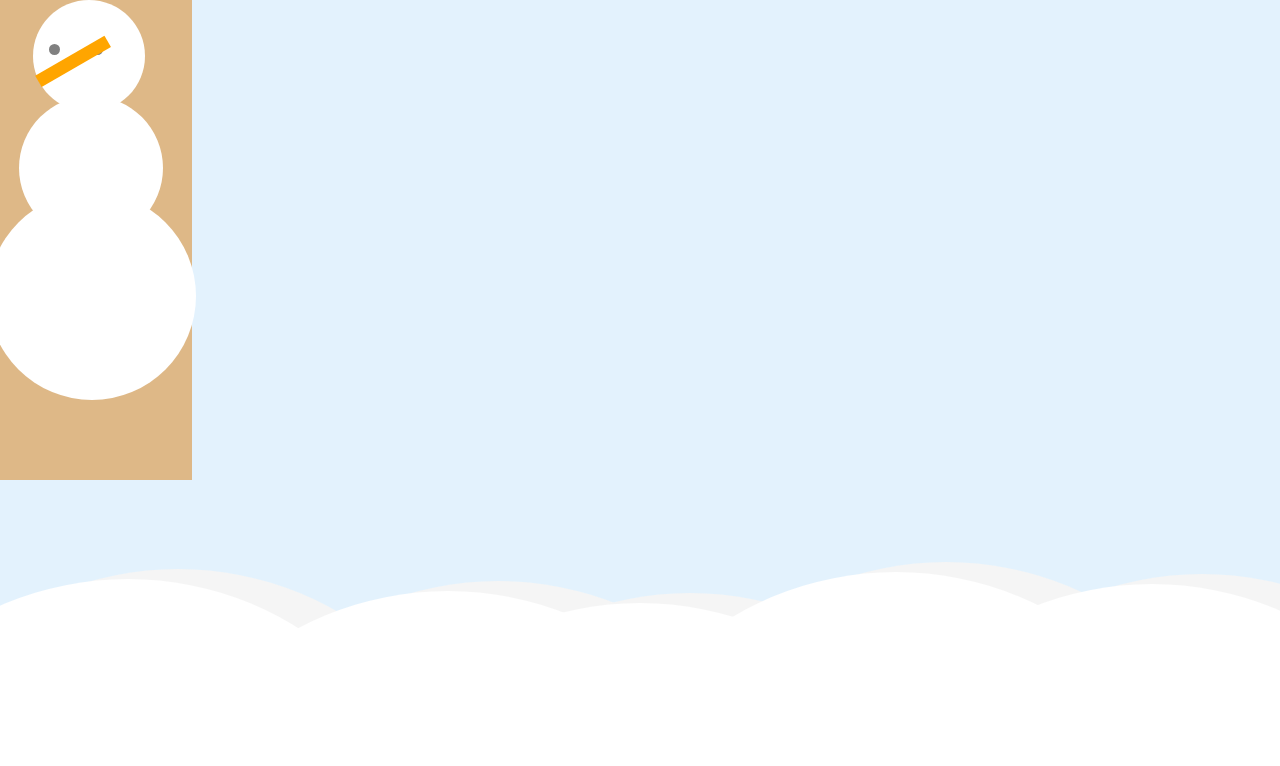
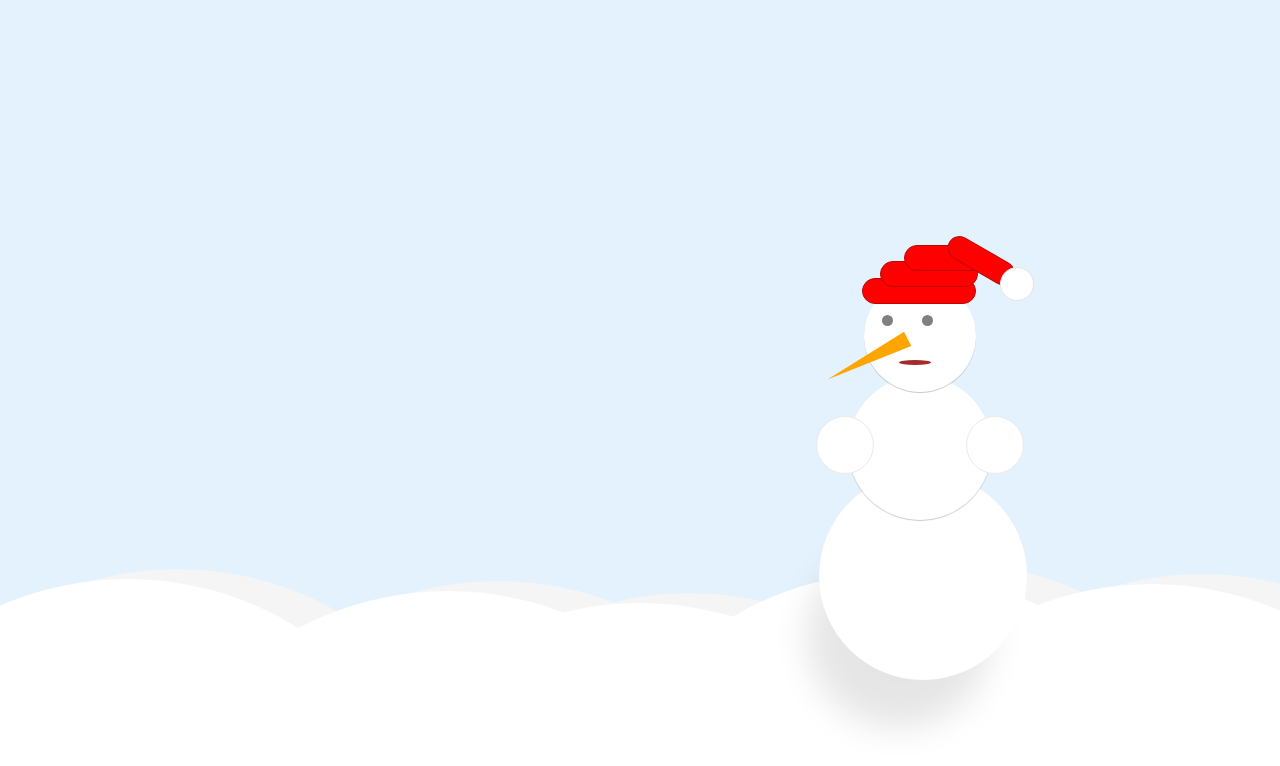
Before and after one commit to CristinaColomoiets/navidad_css, a website: page index.html in a window 1280 px wide. Drawn offline with Linux system fonts and the light colour scheme.

Commit message:
posicion y mejora del muñeco(cara, gorro, sombras)

```diff
--- a/css/style.css
+++ b/css/style.css
@@ -14,7 +14,7 @@ body{
   overflow: hidden;
 }
 
-.layer{
+.wrapper__floor .layer{
   width: 40rem;
   height: 40rem;
   background-color: white;
@@ -53,9 +53,11 @@ body{
 
 .wrapper__snowman{
   width: 12rem;
-  height: 30rem;
-  background-color: burlywood;
+  height: 25rem;
+
   position: absolute;
+  bottom: 15%;
+  right: 20%;
 }
 
 .wrapper__snowman .circle{
@@ -64,33 +66,107 @@ body{
   border-radius: 50%;
 }
 
+.wrapper__snowman .box-hat{
+  width: 10rem;
+  height: 10rem;
+  /* border: 1px solid grey; */
+  position: absolute;
+  top: -8.5rem;
+  left: -1rem;
+  display: flex;
+  flex-flow: column;
+  justify-content: flex-end;
+  align-items: flex-end;
+  z-index: 4;
+}
+
+.wrapper__snowman .hat-ball{
+  width: 2rem;
+  height: 2rem;
+  background-color: white;
+  border: 1px solid rgb(229, 229, 229);
+  border-radius: 50%;
+  position: absolute;
+  top: 7.7rem;
+  left: 11.5rem;
+  z-index: 3;
+}
+
+.wrapper__snowman .hat-layer{
+  background-color: red;
+  border-radius: 3rem;
+  border: 1px solid rgb(189, 5, 5);
+}
+
+.wrapper__snowman .hl-1{
+  width: 4.5rem;
+  height: 1.4rem;
+  position: absolute;
+  top: 5.4rem;
+  left: 8.3rem;
+  z-index: 2;
+  transform-origin: left;
+  transform: rotate(30deg);
+}
+
+.wrapper__snowman .hl-2{
+  width: 5rem;
+  height: 1.5rem;
+  position: absolute;
+  top: 6.3rem;
+  left: 5.5rem;
+  z-index: 1;
+}
+
+.wrapper__snowman .hl-3{
+  width: 6rem;
+  height: 1.5rem;
+  position: absolute;
+  top: 7.3rem;
+  left: 4rem;
+}
+
+.wrapper__snowman .hl-4{
+  width: 7rem;
+  height: 1.5rem;
+}
+
 .wrapper__snowman .circle1{
-  top: 0%;
-  left: 17%;
+  top: 0px;
+  left: 2rem;
   width: 7rem;
   height: 7rem;
   display: flex;
   flex-flow: column;
   justify-content:center;
   align-items: flex-start;
+  box-shadow: 0px 1px 0px 0px rgb(0 0 0 / 20%);
+  z-index: 2;
 }
 
 .wrapper__snowman .circle2{
-  top: 20%;
-  left: 10%;
+  top: 6rem;
+  left: 1rem;
   width: 9rem;
   height: 9rem;
+  box-shadow: 0px 1px 1px 0px rgb(0 0 0 / 20%);
+  z-index: 1;
 }
 
 .wrapper__snowman .circle3{
-  top: 40%;
-  left: -6%;
+  top: 12rem;
+  left: -0.8rem;
   width: 13rem;
   height: 13rem;
+  box-shadow: -7px 15px 15px 0px rgba(0, 0, 0, 0.20);
+  box-shadow: -24px 60px 34px -12px rgb(0 0 0 / 10%);
 }
 
 .wrapper__snowman .box-eyes{
   display: flex;
+  position:absolute;
+  top: 2.2rem;
+  left: 0.2rem;
 }
 
 .wrapper__snowman .eyes{
@@ -98,14 +174,54 @@ body{
   height: .7rem;
   background-color: grey;
   border-radius: 50%;
-  margin: 0 1rem;
+  margin: 0 .9rem;
 }
 
 .wrapper__snowman .nose{
-  width: 5rem;
-  height: .8rem;
-  background-color: orange;
   transform-origin:center;
-  transform:rotate(-30deg);
-  transform: translateY()
+  transform:rotate(63deg);
+  transform: translateY();
+  position: absolute;
+  top: 2rem;
+  left: -0.5rem;
+  border: 8px solid transparent;
+  border-top: 90px solid orange;
 }
+
+.wrapper__snowman .mouth{
+  width: 2rem;
+  height: .3rem;
+  background-color: brown;
+  border-radius: 50%;
+  position: absolute;
+  top: 5rem;
+  left: 2.2rem;
+  transform-origin: center;
+  /* transform: skew(-20deg); */
+}
+
+.wrapper__snowman .hands{
+  display: flex;
+  flex-flow: row;
+  justify-content: space-between;
+}
+
+.wrapper__snowman .hand{
+  width: 3.5rem;
+  height: 3.5rem;
+  background-color: white;
+  border: 1px solid rgb(236, 234, 234);
+  border-radius: 50%;
+  position: absolute;
+  /* z-index: 1; */
+}
+
+.wrapper__snowman .hand-left{
+  top: 2.5rem;
+  left: -2rem;
+}
+
+.wrapper__snowman .hand-right{
+  top: 2.5rem;
+  right: -2rem;
+}
--- a/index.html
+++ b/index.html
@@ -17,6 +17,14 @@
     </div>
 
     <div class="wrapper__snowman">
+        <div class="box-hat">
+            <div class="hat-ball"></div>
+            <div class="hat-layer hl-1"></div>
+            <div class="hat-layer hl-2"></div>
+            <div class="hat-layer hl-3"></div>
+            <div class="hat-layer hl-4"></div>
+        </div>
+
         <div class="circle circle1">
             <div class="box-eyes">
                 <div class="eyes eye1"></div>
@@ -25,7 +33,12 @@
             <div class="nose"></div>
             <div class="mouth"></div>
         </div>
-        <div class="circle circle2"></div>
+        <div class="circle circle2">
+            <div class="hands">
+                <div class="hand hand-left"></div>
+                <div class="hand hand-right"></div>
+            </div>
+        </div>
         <div class="circle circle3"></div>
     </div>
 </body>
```
